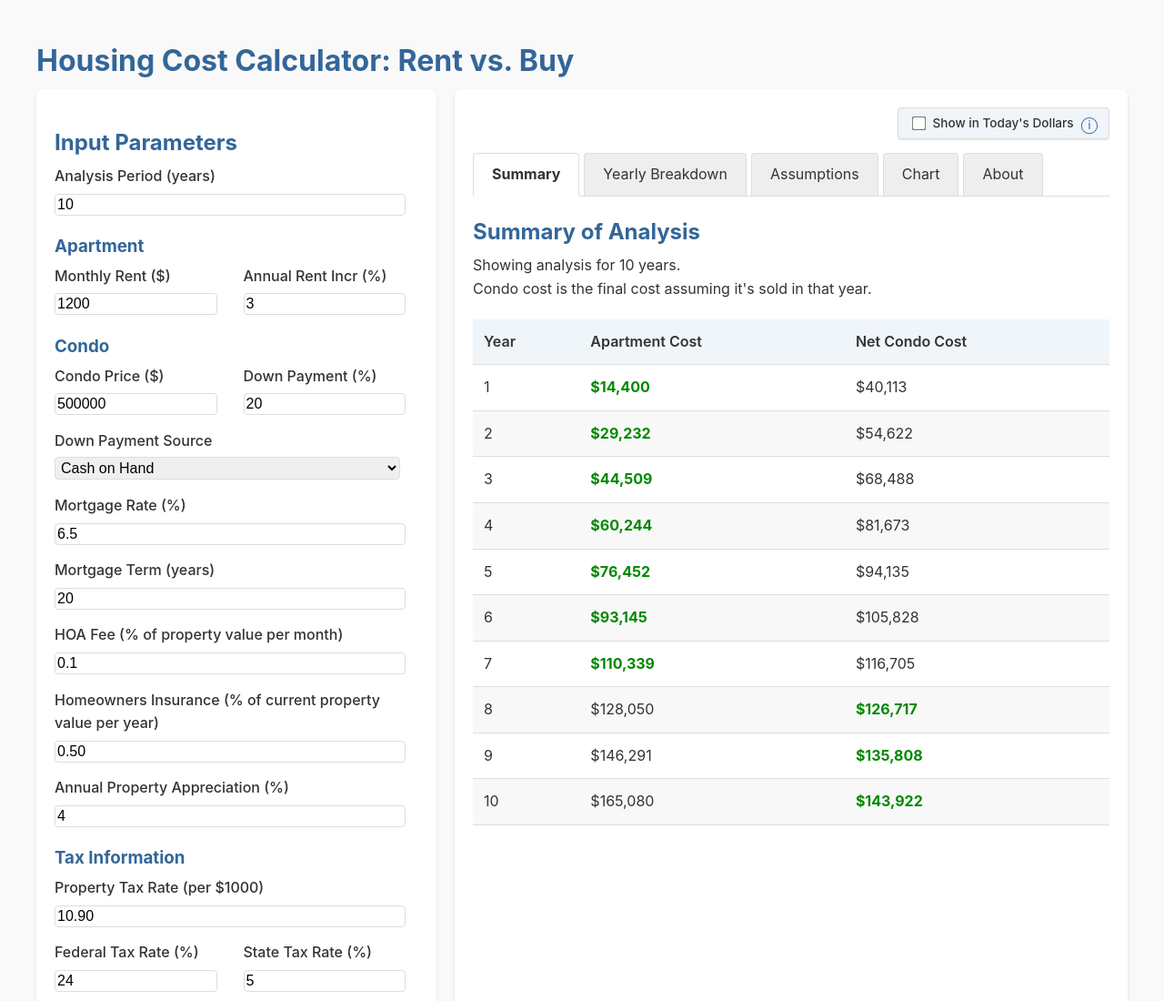
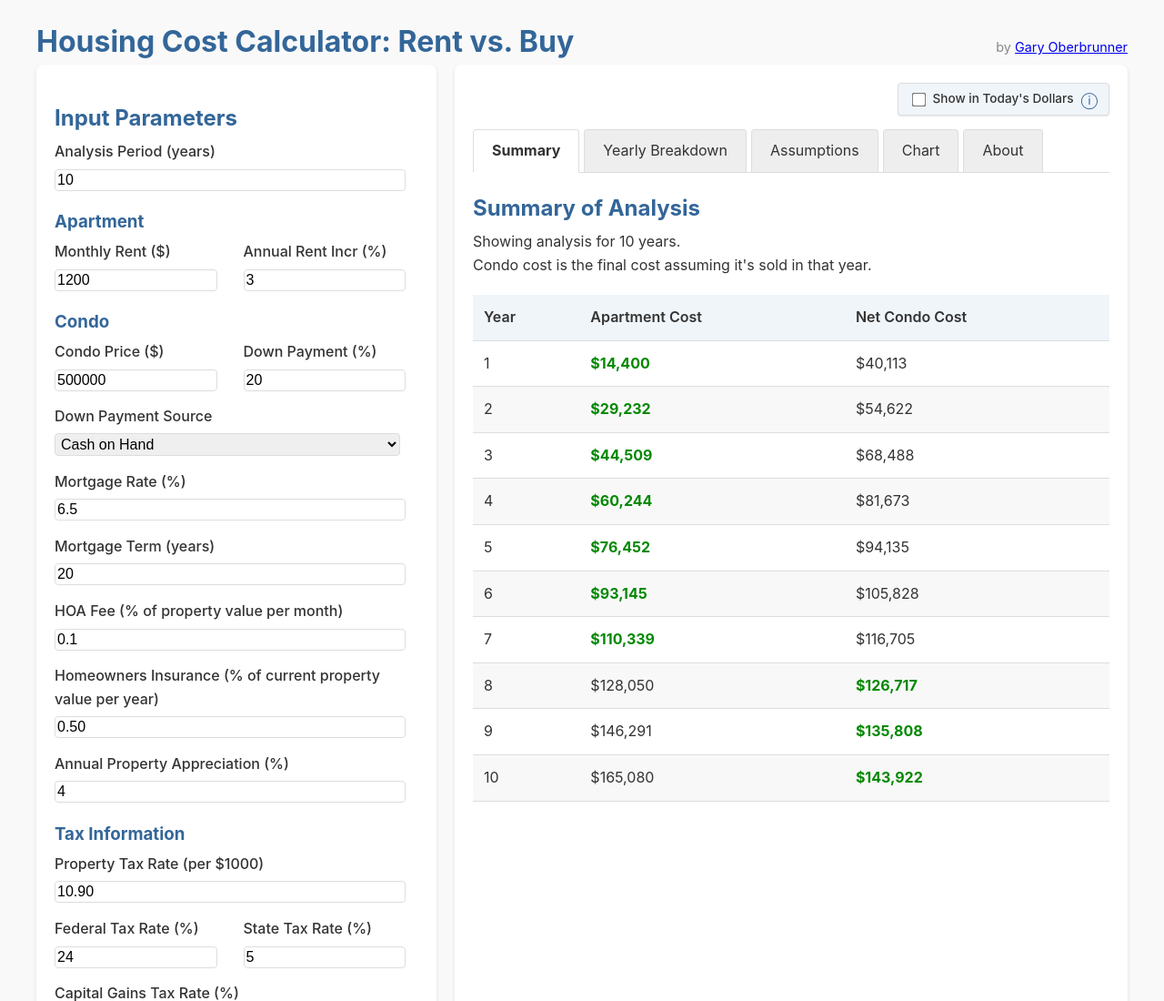
Before and after one commit to garyo/housing-cost-calculator, a website: page index.html in a window 1280 px wide. Shown: the top 1100 px of the page at 91% size. Drawn offline with nearby package versions, Linux system fonts and the light colour scheme.

Commit message:
Add author to header and add LICENSE.md (MIT)
Signed-off-by: Gary Oberbrunner <garyo@darkstarsystems.com>

```diff
--- a/index.html
+++ b/index.html
@@ -7,7 +7,10 @@
     <link rel="stylesheet" href="styles.css">
   </head>
   <body>
-    <h1>Housing Cost Calculator: Rent vs. Buy</h1>
+    <div class="header">
+      <h1>Housing Cost Calculator: Rent vs. Buy</h1>
+      <p class="author">by <a href="https://oberbrunner.com" target="_blank">Gary Oberbrunner</a></p>
+    </div>
 
     <div class="container">
       <div class="input-panel">
@@ -238,7 +241,7 @@
           </ul>
 
           <p>The analysis is intended to provide a framework for decision-making rather than a precise prediction of future costs.</p>
-          <p>This applet is open-source under an MIT license: <a href="https://github.com/garyo/housing-cost-calculator">github</a></p>
+          <p>This applet by <a href="https://oberbrunner.com" target="_blank">Gary Oberbrunner</a> is open-source under an MIT license. Source is at <a href="https://github.com/garyo/housing-cost-calculator">github</a></p>.
 
         </div>
       </div>
--- a/styles.css
+++ b/styles.css
@@ -256,6 +256,18 @@ tr:nth-child(even) {
     margin-bottom: 0;
 }
 
+.header {
+    display: flex;
+    justify-content: space-between;
+    align-items: baseline;
+}
+.header > * {
+    margin: 0;
+}
+.author {
+    color: #888;
+    font-size: 0.9em;
+}
 
 /* Responsive adjustments */
 @media (max-width: 768px) {
```
Also changed, not shown: LICENSE.md (added).
